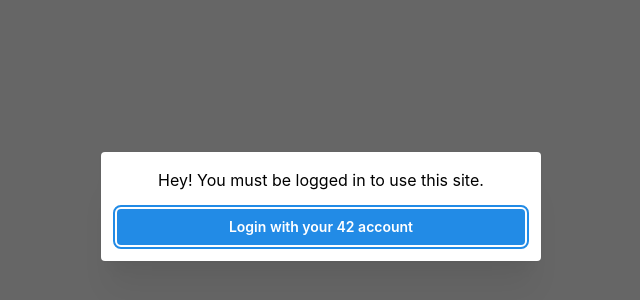
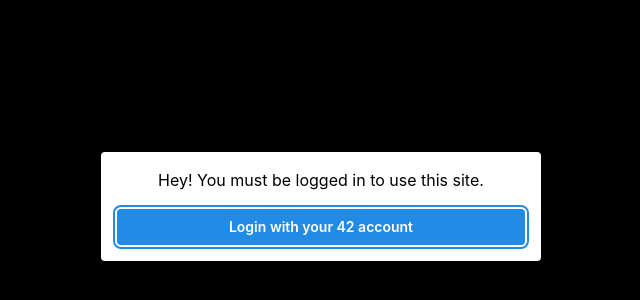
Before and after one commit to alexisradice/42Transcendance, a React (Vite) app in the folder srcs/frontend/app/: page / in a window 1280 px wide. Shown: the part 194-494 px from the top of the page, without its empty margins (319-959 px from the left). Built offline with nearby package versions, Linux system fonts and the light colour scheme; no server answers.

Commit message:
fix layout problem on login

```diff
--- a/srcs/frontend/app/src/components/LoginModal/LoginModal.tsx
+++ b/srcs/frontend/app/src/components/LoginModal/LoginModal.tsx
@@ -65,6 +65,9 @@ const LoginModal = ({ setIsLogged }: Props) => {
 			opened={true}
 			withCloseButton={false}
 			onClose={() => {}}
+			overlayProps={{
+				backgroundOpacity: 1,
+			}}
 		>
 			{needsTwoFA ? (
 				<>
--- a/srcs/frontend/app/src/pages/Main.page.tsx
+++ b/srcs/frontend/app/src/pages/Main.page.tsx
@@ -76,7 +76,20 @@ export function MainPage() {
 					</div>
 				</div>
 			) : (
-				<LoginModal setIsLogged={setIsLogged} />
+				<>
+					<LoginModal setIsLogged={setIsLogged} />
+					<div className={classes.main}>
+						<div className={classes.header}></div>
+						<div ref={ref} className={classes.channelsList}></div>
+						<div
+							className={classes.friendsList}
+							style={{ height: channelsHeight }}
+						></div>
+						<main className={classes.mainFrame}></main>
+						<div className={classes.chatArea}></div>
+						<div className={classes.footer}></div>
+					</div>
+				</>
 			)}
 		</>
 	);
```
